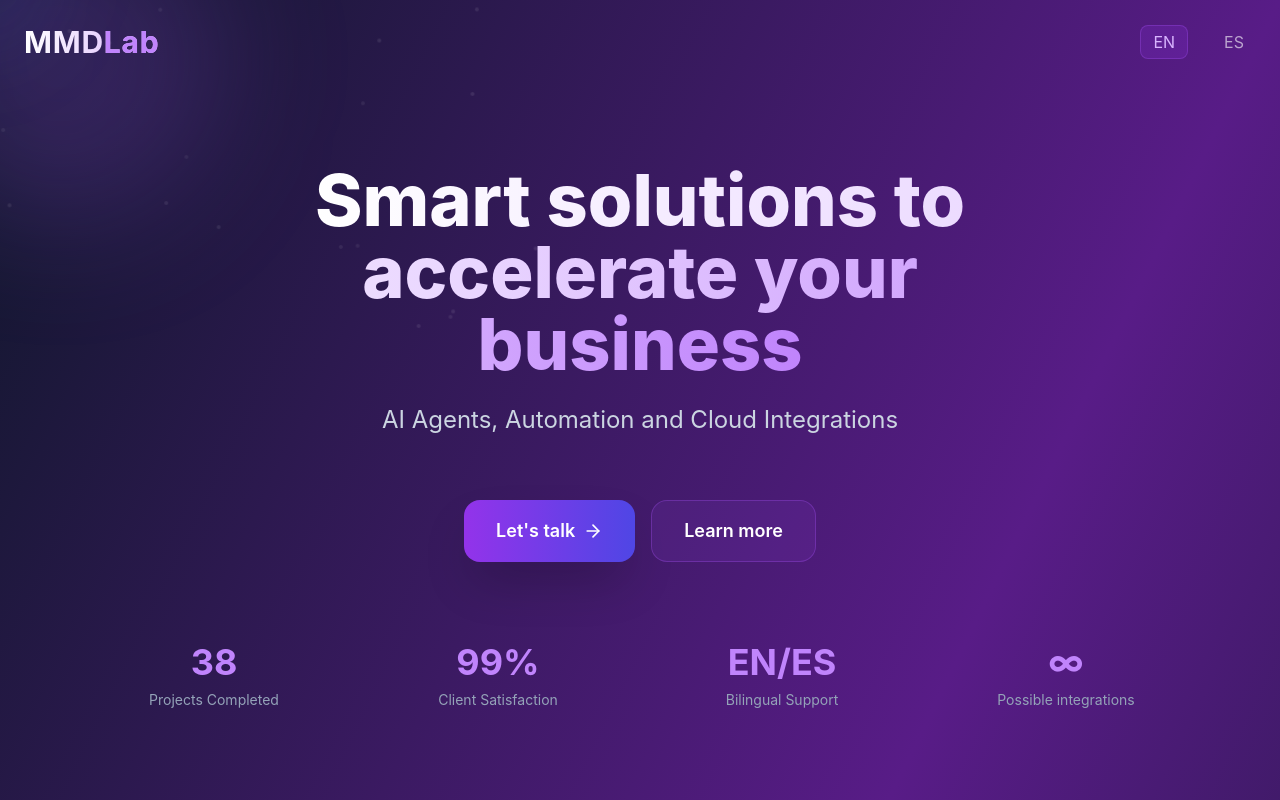
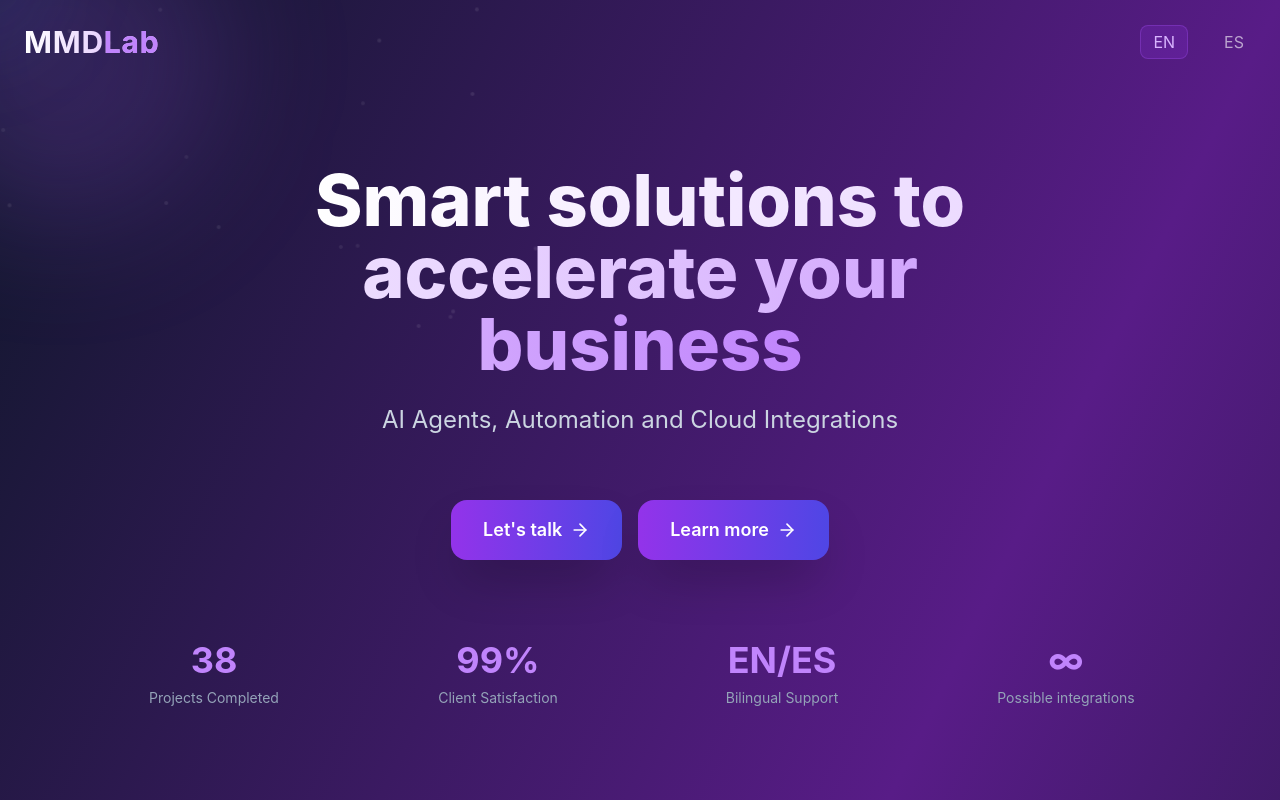
Before and after one commit to miqueasmd/mmdlab-tech, a React (Create React App) app: page / in a window 1280 px wide. Shown: the top 800 px of the page. Built offline with nearby package versions, Linux system fonts and the light colour scheme.

Commit message:
Update LandingPage.jsx

```diff
--- a/src/components/LandingPage.jsx
+++ b/src/components/LandingPage.jsx
@@ -121,10 +121,11 @@ export default function LandingPage() {
           </a>
           <a
             href="#services"
-            className="inline-flex items-center gap-2 rounded-2xl border border-purple-500/30 bg-purple-500/10 px-8 py-4 text-lg font-semibold hover:bg-purple-500/20 transition-all duration-300"
+            className="group inline-flex items-center gap-2 rounded-2xl bg-gradient-to-r from-purple-600 to-indigo-600 px-8 py-4 text-lg font-semibold shadow-2xl hover:shadow-purple-500/25 transition-all duration-300 hover:scale-105"
             aria-label={lang === 'es' ? 'Ir a la sección de servicios' : 'Go to services section'}
           >
             {t("learn_more")}
+            <ArrowRight className="w-5 h-5 group-hover:translate-x-1 transition-transform" />
           </a>
         </motion.div>
       </section>
```
